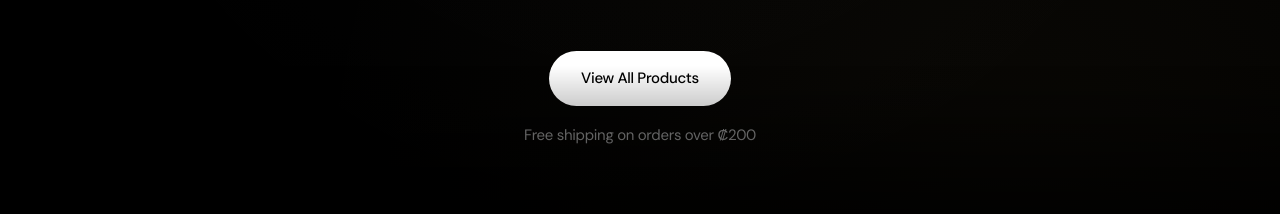
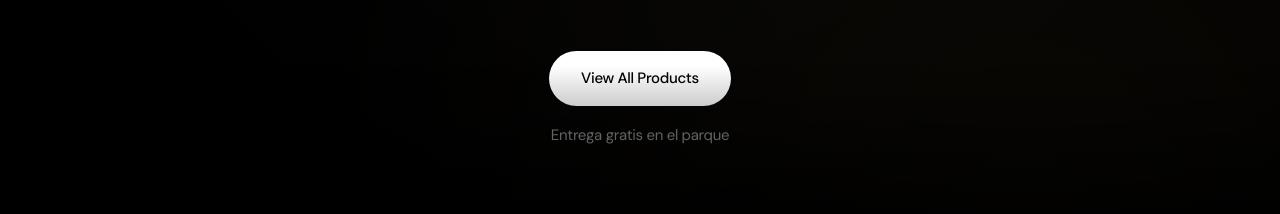
Before and after one commit to JoseRCerdas17/Marias-Clothing, a Next.js app in the folder frontend/: page / in a window 1280 px wide. Shown: the part 1045-1259 px from the top of the page. Built offline with nearby package versions, Linux system fonts and the light colour scheme; no server answers.

Commit message:
fix: mensaje de netrega

```diff
--- a/frontend/src/app/HomeClient.tsx
+++ b/frontend/src/app/HomeClient.tsx
@@ -204,7 +204,7 @@ function ProductHero({ products }: { products: Product[] }) {
           className="mt-[18px] text-[15px] tracking-[-0.30px] text-iron-gray"
           style={{ fontFamily: "var(--font-dm-sans)", fontWeight: 400 }}
         >
-          Free shipping on orders over ₡200
+          Entrega gratis en el parque
         </p>
       </AnimatedSection>
 
```
